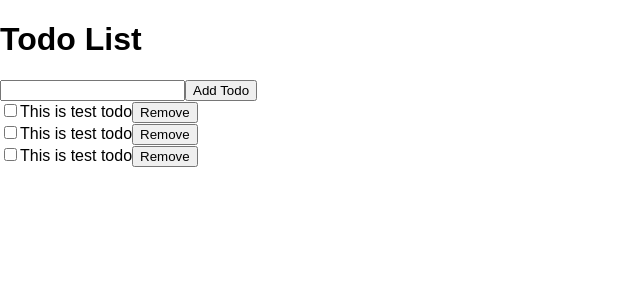
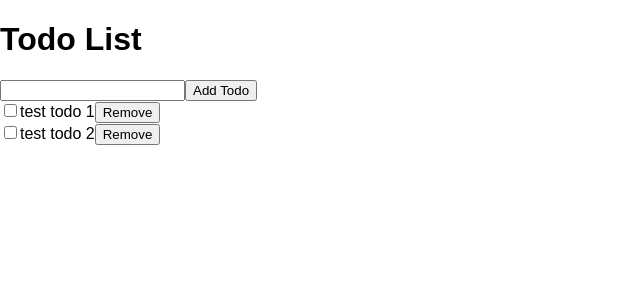
Before and after one commit to zinojung/react-todo, a React (Create React App) app: page / in a window 1280 px wide. Shown: the top 300 px of the page, without its empty margins (0-640 px from the left). Built offline with nearby package versions, Linux system fonts and the light colour scheme.

Commit message:
implement add todo

```diff
--- a/src/App.js
+++ b/src/App.js
@@ -5,12 +5,43 @@ import Todos from './components/Todos';
 // import './App.css';
 
 class App extends Component {
+  constructor(prop) {
+    super(prop);
+    this.state = {
+      todos: [
+        {
+          text: "test todo 1",
+          isCompleted: false
+        },
+        {
+          text: "test todo 2",
+          isCompleted: false
+        },
+      ]
+    };
+    this.addTodo = this.addTodo.bind(this);
+  }
+  addTodo = (newTodo) => {
+
+    if(!newTodo) {
+      return "Type anything!";
+    }
+
+    const template = {
+      text: newTodo,
+      isCompleted: false
+    }
+
+    this.setState((prev) => {
+      return { todos: prev.todos.concat(template) } ;
+    });
+  }
   render() {
     return (
       <div>
         <h1>Todo List</h1>
-        <AddTodo />
-        <Todos />
+        <AddTodo addTodo={this.addTodo} />
+        <Todos todos={this.state.todos} />
       </div>
     );
   }
--- a/src/components/AddTodo.js
+++ b/src/components/AddTodo.js
@@ -1,14 +1,32 @@
 import React from 'react';
 
-const AddTodo = () => {
+export default class AddTodo extends React.Component {
+    constructor(props) {
+        super(props);
+        this.state = {
+            error: undefined
+        }
+        this.onSubmit = this.onSubmit.bind(this);
+    }
+    onSubmit = (e) => {
+        e.preventDefault();
+        const error = this.props.addTodo(e.target.elements.todo.value);
+
+        this.setState({ error });
+
+        if(!error) {
+            e.target.elements.todo.value = ""
+        }
+    }
+    render() {
         return (
             <div>
-            <form>
-                <input type="text" />
+                { this.state.error && <p>{this.state.error}</p>}
+                <form onSubmit={this.onSubmit}>
+                    <input type="text" name="todo"/>
                     <button>Add Todo</button>
                 </form>
             </div>
         );
     }
-
-export default AddTodo;
+}
--- a/src/components/TodoItem.js
+++ b/src/components/TodoItem.js
@@ -1,11 +1,11 @@
 import React from 'react';
 
-const TodoItem = () => {
+const TodoItem = (props) => {
     return (
         <div>
             <label>
               <input type="checkbox" />
-              <span>This is test todo</span>
+              <span>{props.todo.text}</span>
             </label>
             <button>Remove</button>
         </div>
--- a/src/components/Todos.js
+++ b/src/components/Todos.js
@@ -1,11 +1,9 @@
 import React from 'react';
 import TodoItem from './TodoItem';
-const Todos = () => {
+const Todos = (props) => {
     return (
         <div>
-            <TodoItem />
-            <TodoItem />
-            <TodoItem />
+            {props.todos.map((todo) => <TodoItem key={todo.text} todo={todo}/>)}
         </div>
     )
 }
```
Lines whose indentation alone changed are shown as unchanged.
